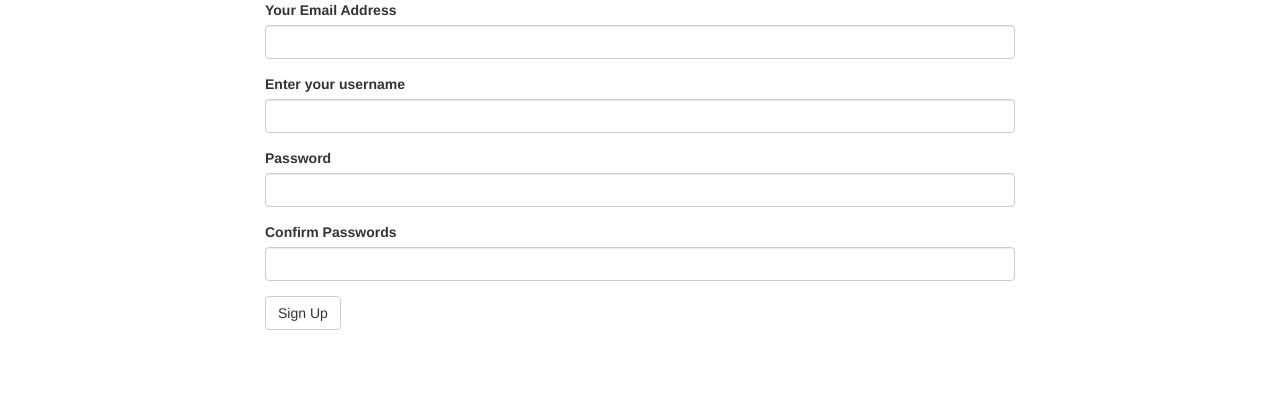
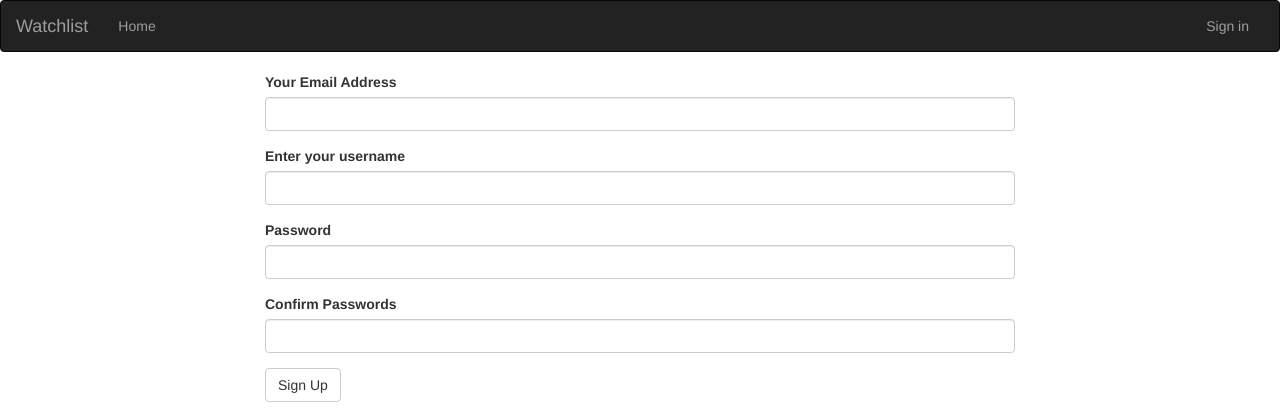
Before and after one commit to Derrick-Nyongesa/Blog, a Flask app: page /authenticate/register in a window 1280 px wide. Shown: the top 420 px of the page. Run offline with Flask 2, Linux system fonts and the light colour scheme; some libraries are stand-ins or nearby versions.

Commit message:
added navbar

```diff
--- a/app/templates/base.html
+++ b/app/templates/base.html
@@ -1 +1,7 @@
 {% extends 'bootstrap/base.html'%}
+
+{% block navbar %}
+
+{% include 'navbar.html' %}
+
+{% endblock %}
--- a/app/templates/index.html
+++ b/app/templates/index.html
@@ -1 +1 @@
-<h1>Blog</h1>
+{% extends 'base.html' %}
--- /dev/null
+++ b/app/templates/navbar.html
@@ -0,0 +1,27 @@
+<div class="navbar navbar-inverse" role="navigation">
+    <div class="container-fluid">
+        <div class="navbar-header">
+            <button type="button" class="navbar-toggle" data-toggle="collapse" data-target=".navbar-collapse">
+              <span class="sr-only">Toggle navigation</span>
+              <span class="icon-bar"></span>
+              <span class="icon-bar"></span>
+              <span class="icon-bar"></span>
+            </button>
+            <a class="navbar-brand" href="/"> Watchlist </a>
+        </div>
+        <div class="navbar-collapse collapse">
+            <ul class="nav navbar-nav">
+                <li><a href="/">Home</a></li>
+            </ul>
+            <ul class="nav navbar-nav navbar-right">
+                {% if current_user.is_authenticated %}
+                <li style="color:white;padding:15px;">{{current_user.username}}</li>
+                <li><a href="{{url_for('auth.logout')}}">Sign out</a></li>
+                {% else %}
+                <li><a href="{{url_for('auth.login')}}">Sign in</a></li>
+                {%endif%}
+              </ul>
+        </div>
+
+    </div>
+</div>
```
